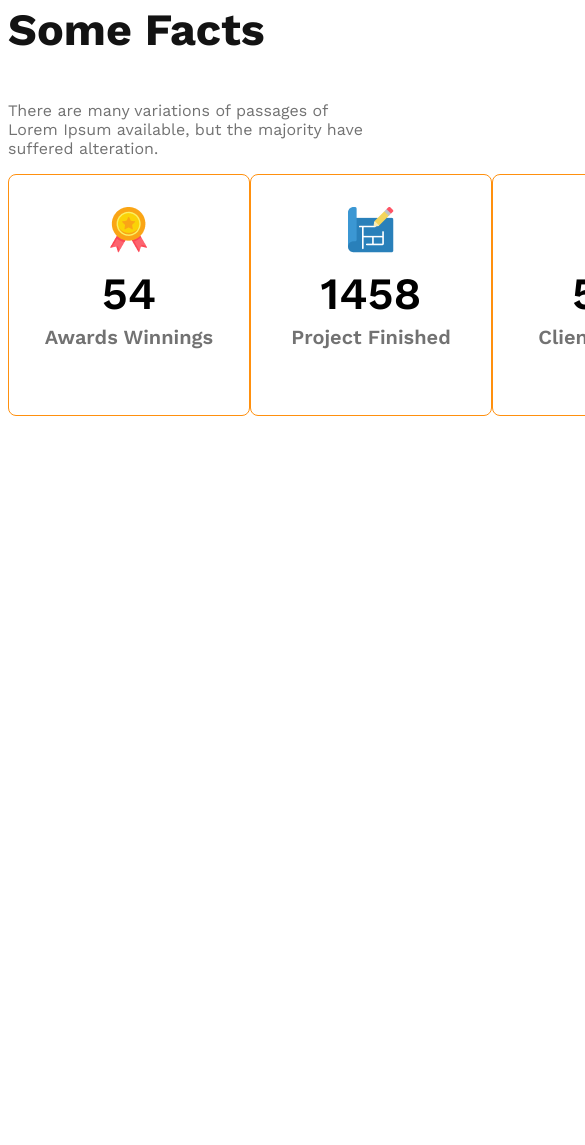
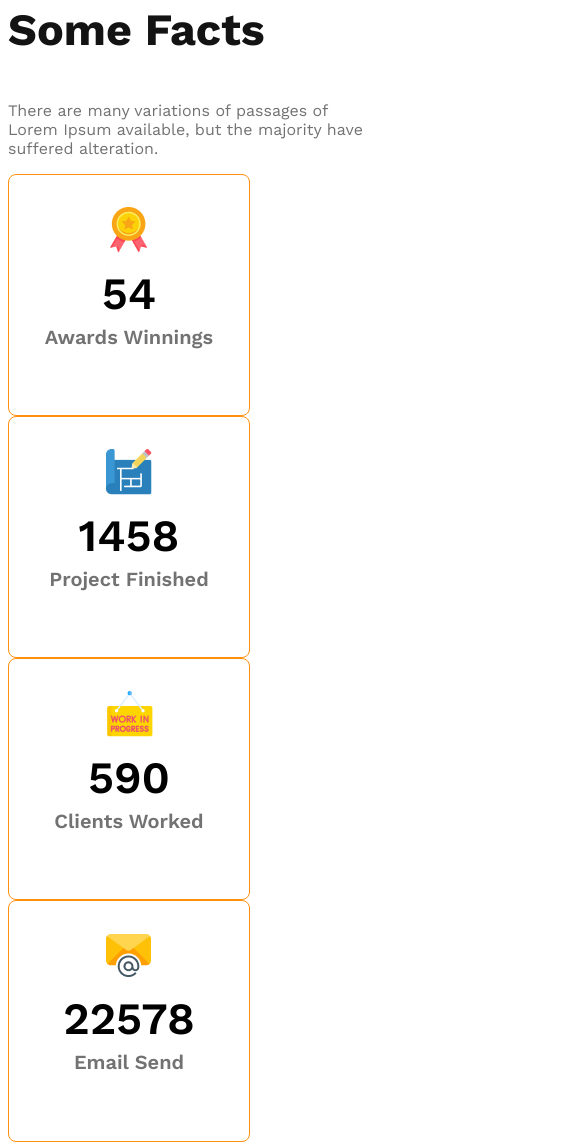
Before and after one commit to Jahangir-alam25/g3-architects-website, a plain HTML site: page index.html in a window 390 px wide. Shown: the part 3049-4194 px from the top of the page, 585 px wide, since content can reach past the window. Before the commit the page ends 3473 px from the top, so only its background shows below. Drawn offline with nearby package versions, Linux system fonts and the light colour scheme.

Commit message:
added my card related styles for mobile device

```diff
--- a/styles/index.css
+++ b/styles/index.css
@@ -146,8 +146,11 @@ main > section{
     .teams{
         flex-direction: column;
     }
-    .team-img-container{
+    .team-img-container, .facts-container{
         grid-template-columns: repeat(1, 1fr);
+    }
+    .facts-container{
+        justify-content: center;
     }
     .our-features{
         margin-left: 20px;
```
